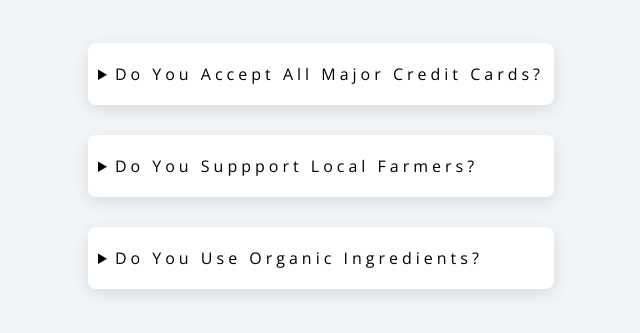
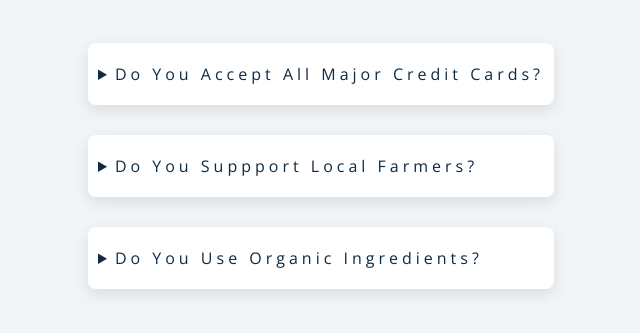
Before and after one commit to Ola-Reda/Questions, a plain HTML site: page index.html in a window 1280 px wide. Shown: the part 99-432 px from the top of the page, without its empty margins (319-959 px from the left). Drawn offline with nearby package versions, Linux system fonts and the light colour scheme.

Commit message:
Add changes

```diff
--- a/style.css
+++ b/style.css
@@ -36,6 +36,7 @@ h1 {
 /*Details*/
 Details {
     background-color: #fff;
+    color: hsl(209, 61%, 16%);
     text-transform: capitalize;
     letter-spacing: 4px;
     border-radius: 8px;
```
